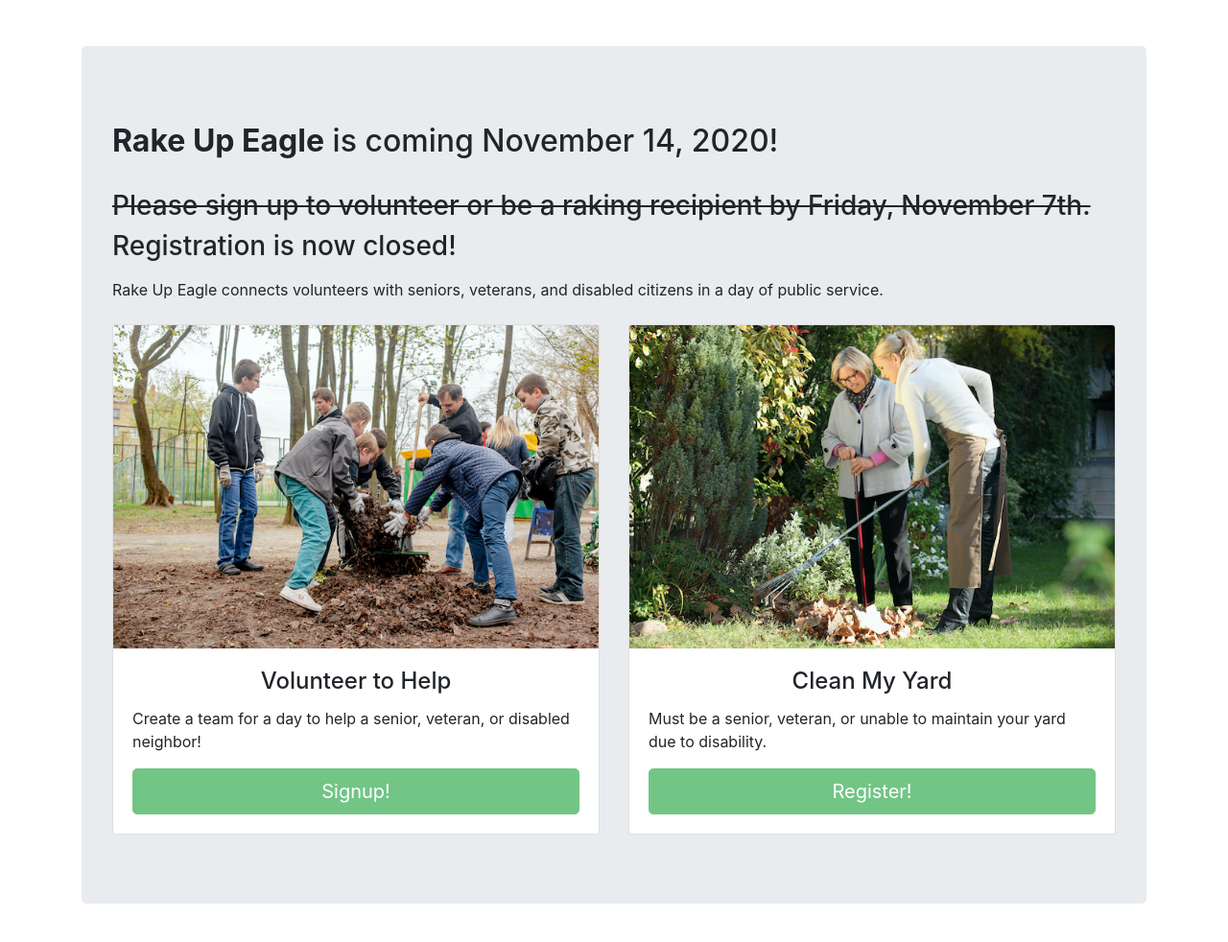
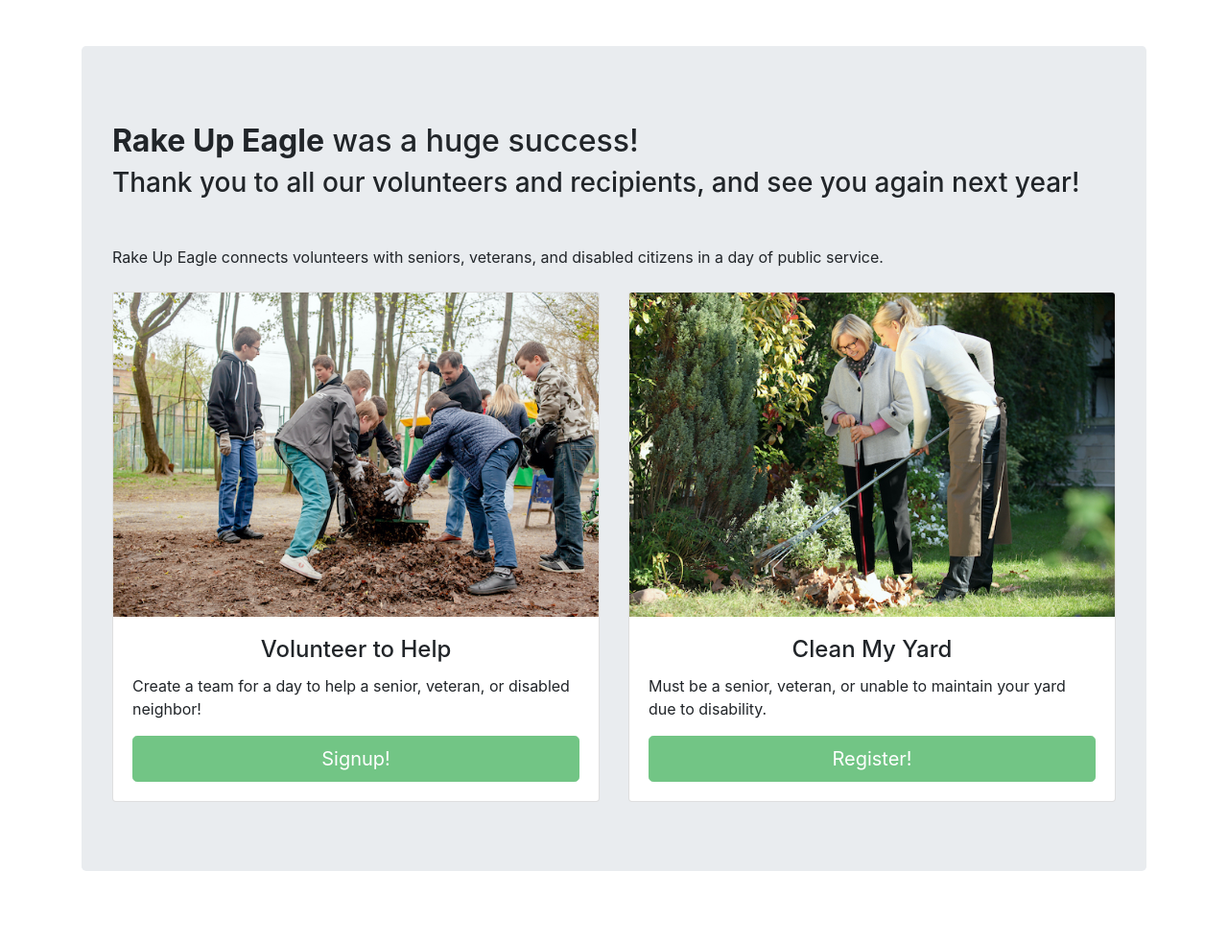
Before and after one commit to rakeupeagle/rakeupeagle, a Django app: template project/app/templates/app/index.html in a window 1280 px wide. Shown: the part 113-1095 px from the top of the page at 96% size. After the commit the page ends 1021 px from the top, so only its background shows below. Run offline with Django 3.2, Linux system fonts and the light colour scheme; the template is opened without the code that fills it, so the values that code supplies are empty; some libraries are stand-ins or nearby versions.

Commit message:
Update index.html

```diff
--- a/project/app/templates/app/index.html
+++ b/project/app/templates/app/index.html
@@ -10,9 +10,8 @@
   <div class='jumbotron'>
     <section>
       <p class='my-3 lead'>
-        <h2><strong>Rake Up Eagle</strong> is coming November 14, 2020!</h2><br>
-        <h3><strike>Please sign up to volunteer or be a raking recipient by Friday, November 7th.</strike></h3>
-        <h3>Registration is now closed!</h3>
+        <h2><strong>Rake Up Eagle</strong> was a huge success!</h2>
+        <h3>Thank you to all our volunteers and recipients, and see you again next year!</h3><br>
       </p>
     </section>
     <section>
```
